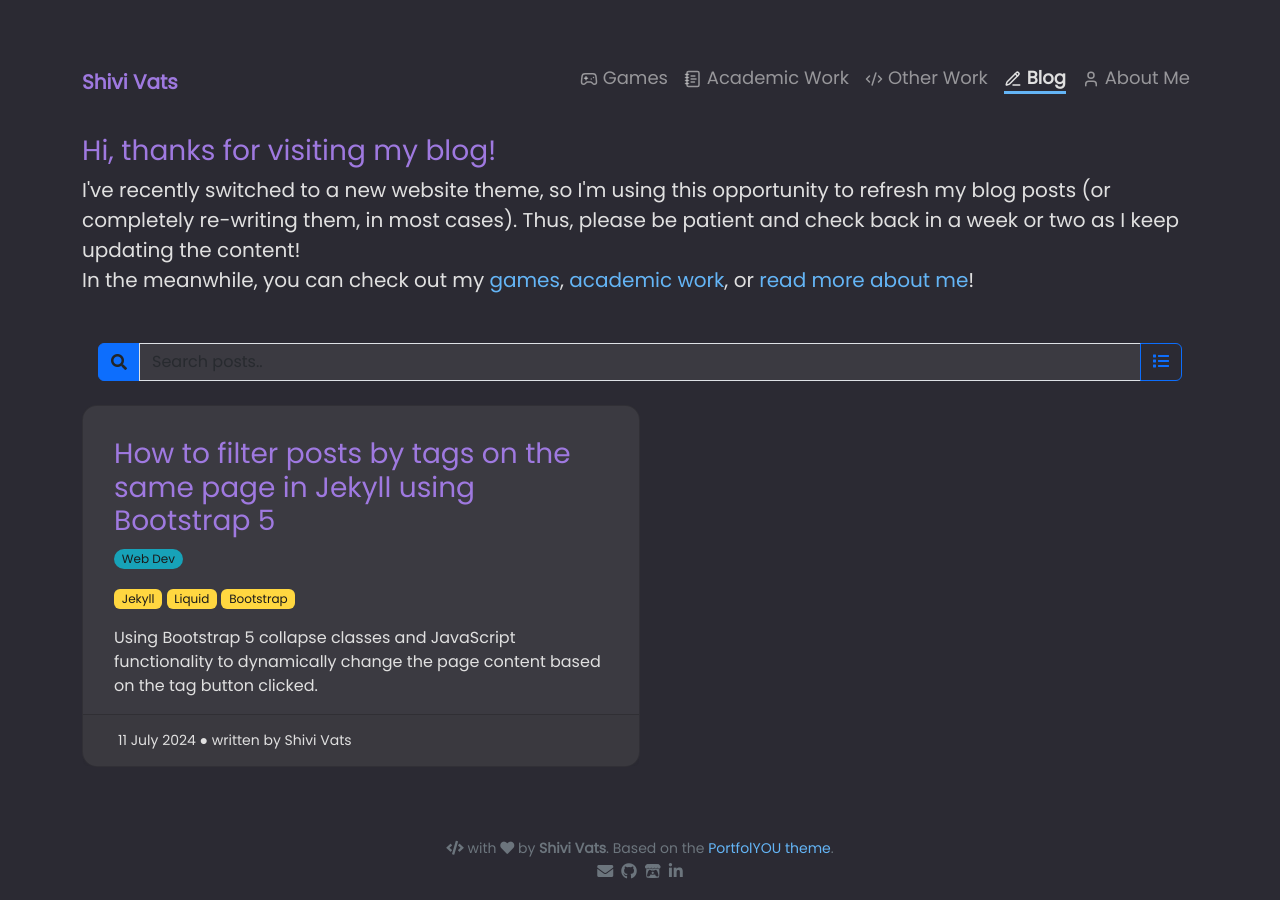
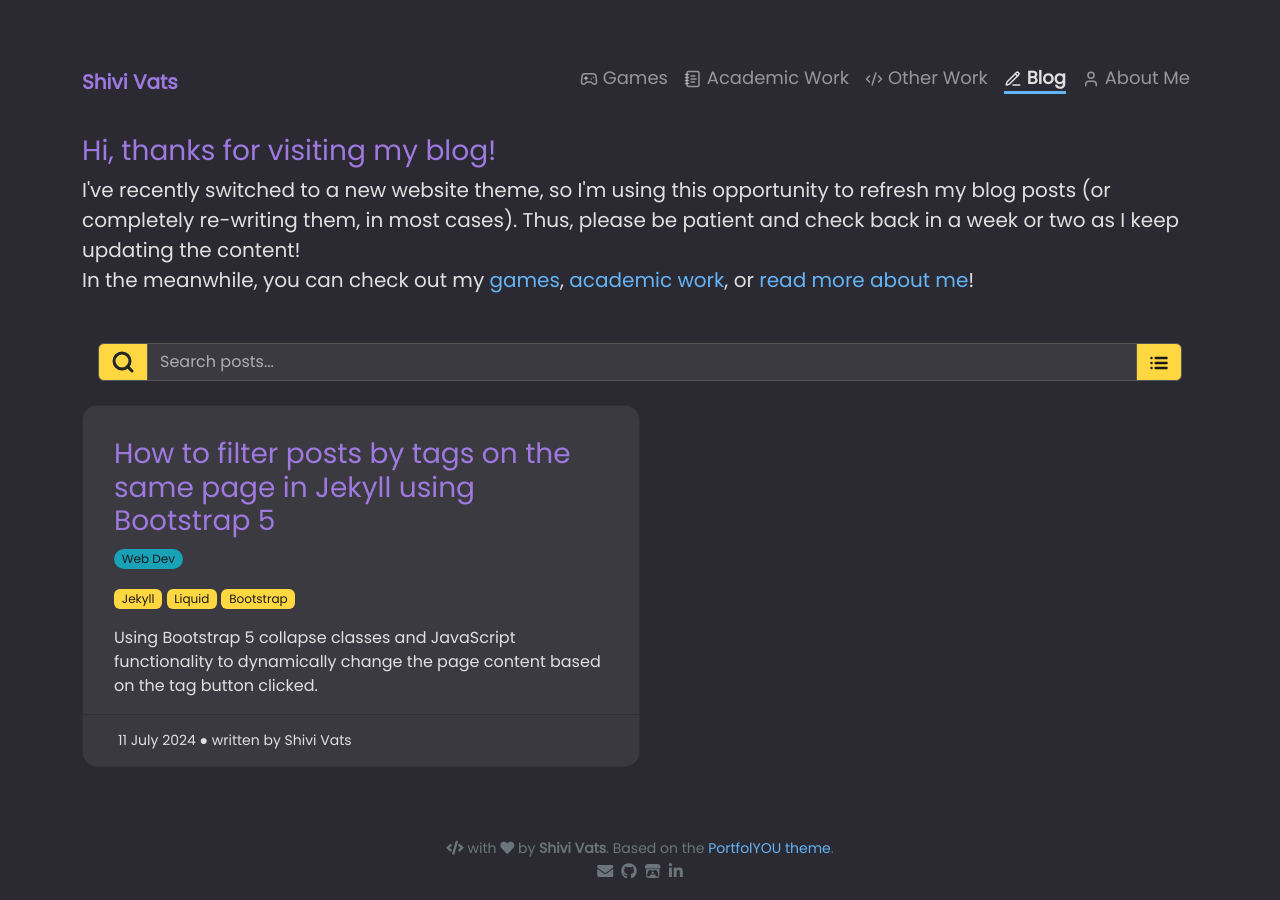
Before and after one commit to shivivats/shivivats.github.io, a Jekyll site: the page built from pages/blog.html, in a window 1280 px wide. Built offline with Jekyll 4.4.1, drawn with Linux system fonts in a browser that asks for light colours; comment, search, counter and statistics services are not loaded.

Commit message:
made search bar for blog themed as well

```diff
--- a/_includes/blog/search.html
+++ b/_includes/blog/search.html
@@ -1,12 +1,16 @@
 <!-- Simple-Jekyll-Search https://github.com/christian-fei/Simple-Jekyll-Search -->
 
 <div class="input-group mt-5 px-3">
-  <span class="input-group-text border border-primary bg-primary">
-    <i class="fas fa-search"></i>
+  <span class="input-group-text search-icon">
+    <svg xmlns="http://www.w3.org/2000/svg" width="24" height="24" viewBox="0 0 24 24" fill="none" stroke="currentColor" stroke-width="3" stroke-linecap="round" stroke-linejoin="round" class="lucide lucide-search-icon lucide-search">
+      <path d="m21 21-4.34-4.34" />
+      <circle cx="11" cy="11" r="8" />
+    </svg>
+    </svg>
   </span>
-    <input id="search-input" type="text" class="form-control search-box" placeholder="Search posts..">
+  <input id="search-input" type="text" class="form-control search-box" placeholder="Search posts...">
   <button class="btn btn-outline-primary" onclick="location.href = '{{ '/blog/categories' | relative_url }}';">
-    <i class="fas fa-list"></i>
+    <svg xmlns="http://www.w3.org/2000/svg" width="20" height="20" viewBox="0 0 24 24" fill="none" stroke="currentColor" stroke-width="3" stroke-linecap="round" stroke-linejoin="round" class="lucide lucide-list-icon lucide-list"><path d="M3 12h.01"/><path d="M3 18h.01"/><path d="M3 6h.01"/><path d="M8 12h13"/><path d="M8 18h13"/><path d="M8 6h13"/></svg>
   </button>
 </div>
 <ul class="px-3 list-group" id="results-container"></ul>
@@ -14,10 +18,10 @@
 <script src="https://cdn.rawgit.com/christian-fei/Simple-Jekyll-Search/master/dest/simple-jekyll-search.min.js"></script>
 <script>
   var sjs = SimpleJekyllSearch({
-        searchInput: document.getElementById('search-input'),
-        resultsContainer: document.getElementById('results-container'),
-        searchResultTemplate: '<a href="{url}" class="list-group-item list-group-item-action">{title}</a>',
-        noResultsText: '<li class="list-group-item list-group-item-action disabled">No results found</li>',
-        json: '{{ '/search.json' | relative_url }}'
+    searchInput: document.getElementById('search-input'),
+    resultsContainer: document.getElementById('results-container'),
+    searchResultTemplate: '<a href="{url}" class="list-group-item list-group-item-action search-result">{title}</a>',
+    noResultsText: '<li class="list-group-item list-group-item-action search-result-disabled">No results found</li>',
+    json: '/search.json'
       })
 </script>
--- a/_sass/_blog.scss
+++ b/_sass/_blog.scss
@@ -1,9 +1,3 @@
-.search-box {
-  box-shadow: none !important;
-  background-color: $input-background;
-  color: $input-text;
-}
-
 .post.card {
   border-radius: $rounded-borders;
   text-decoration: none !important;
--- /dev/null
+++ b/_sass/_search.scss
@@ -0,0 +1,15 @@
+.search-box {
+  box-shadow: none !important;
+  background-color: $input-background;
+  color: $text;
+  border-color: $border;
+
+  &::placeholder {
+    color: rgba($text, 0.7);
+  }
+
+  &:focus {
+    background-color: $input-background;
+    color: $text;
+  }
+}
--- a/_sass/_theme.scss
+++ b/_sass/_theme.scss
@@ -54,22 +54,6 @@ code.highlighter-rouge {
 
 .gist {
   filter: invert(90%) hue-rotate(180deg);
-}
-
-// Inputs
-input {
-  background-color: $input-background;
-  border-color: $border;
-  color: $input-text;
-
-  &::placeholder {
-    color: rgba($text, 0.64);
-  }
-
-  &:focus {
-    background-color: $input-background;
-    color: $text;
-  }
 }
 
 // Cards
@@ -182,3 +166,37 @@ h6 {
   color: $button-text;
   border-color: $border;
 }
+
+.btn-outline-primary {
+  background-color: $button-background;
+  color: $button-text;
+  border-color: $border;
+
+}
+
+.search-icon {
+  background-color: $button-background;
+  border: 1 solid;
+  border-color: $border;
+}
+
+
+.search-result {
+  background-color:$text;
+  color: $button-text;
+
+  &:hover {
+      background-color:$quote-text;
+      color: $button-text;
+  }
+}
+
+
+.search-result-disabled {
+  background-color:$text;
+  color: $button-text;
+  &:hover {
+  background-color:$text;
+  color: $button-text;
+  }
+}
--- a/_sass/_variables.scss
+++ b/_sass/_variables.scss
@@ -30,7 +30,7 @@ $link: $button-background;
 $border: #555555;
 
 $input-background: $card-background;
-$input-text: $button-text;
+$input-text: $text;
 
 $link-text: #64B5F6;
 $link-hover: #FFFFFF;
@@ -43,7 +43,7 @@ $secondary: $link-hover;
 $tertiary: $link-visited;
 
 // DARK THEME
-[data-bs-theme="dark"] {
+//[data-bs-theme="dark"] {
     $background: #2b2a33 !global;
     $heading: #9f79e0 !global;
     $text: #E0E0E0 !global;
@@ -60,7 +60,7 @@ $tertiary: $link-visited;
     $border: #555555 !global;
 
     $input-background: $card-background !global;
-    $input-text: $button-text !global;
+    $input-text: $text !global;
 
     $link-text: #64B5F6 !global;
     $link-hover: #FFFFFF !global;
@@ -71,7 +71,7 @@ $tertiary: $link-visited;
     $primary: $link-text !global;
     $secondary: $link-hover !global;
     $tertiary: $link-visited !global;
-}
+//}
 
 $rounded-borders: 15px;
 
--- a/_sass/portfolYOU.scss
+++ b/_sass/portfolYOU.scss
@@ -15,4 +15,5 @@
 "projects",
 "timeline",
 "autumn",
+"search",
 "theme";
```
